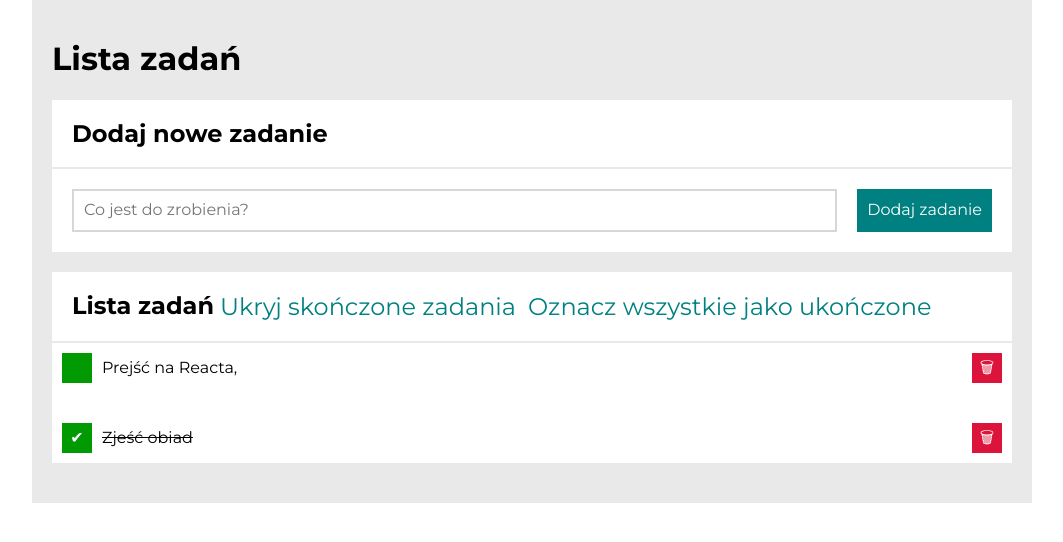
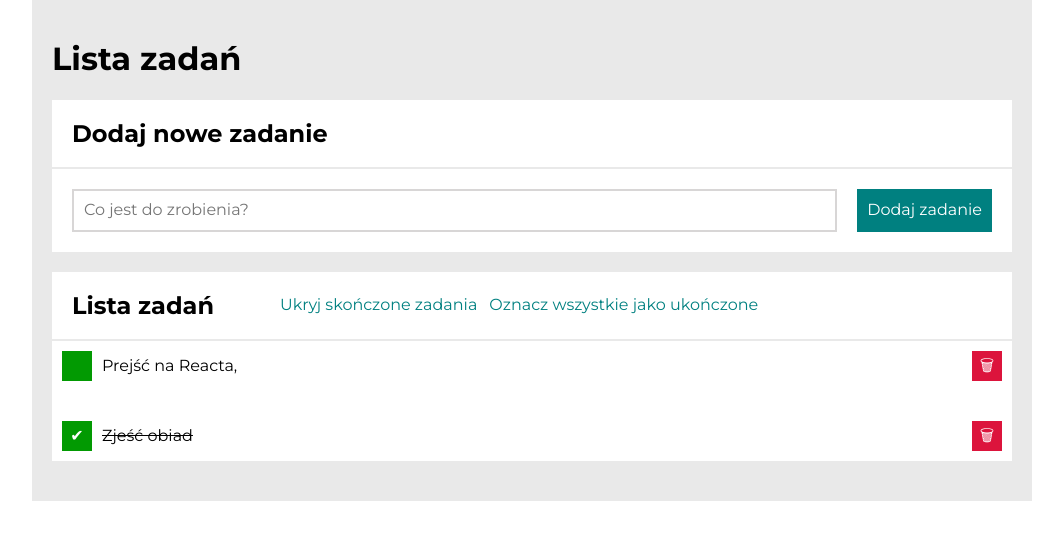
Before and after one commit to OrangeBlue342/To-do-list-react-4, a React (Create React App) app: page / in a window 1280 px wide. Shown: the top 542 px of the page, without its empty margins (108-1171 px from the left). Built offline with nearby package versions, Linux system fonts and the light colour scheme.

Commit message:
Buttons updated

```diff
--- a/src/Buttons/index.js
+++ b/src/Buttons/index.js
@@ -8,11 +8,11 @@ if (tasks.lenght === 0) {
 
     return (
         <div className="buttons">
-             <button onClick={togglehideDoneTasks} className="buttons_button">
+             <button onClick={togglehideDoneTasks} className="buttons_button1">
         {hideDoneTasks ? "Pokaż" : "Ukryj"} skończone zadania</button>
         <button
         onClick={() => setAllDone()}
-        className="buttons_button"
+        className="buttons_button2"
         disabled={tasks.every (({ done }) => done)}
         >
         Oznacz wszystkie jako ukończone
--- a/src/Buttons/style.css
+++ b/src/Buttons/style.css
@@ -1,15 +1,31 @@
 .buttons {
     display: flex;
-    justify-content: flex-end;
-    align-items: flex-end;
+    flex-direction: row;
+    justify-content: center;
+    align-items: center;
     flex-wrap: wrap;
 }
 
-.buttons_button {
+@media (max-width: 767px) {
+    .form {
+        grid-template-columns: 1fr;
+    }}
+
+.buttons_button1 {
     background-color: white;
     color: teal;
     border: none;
     transition: 1s;
+    margin: 0 0 0 60px;
+    font-size: medium;
+}
+
+.buttons_button2 {
+    background-color: white;
+    color: teal;
+    border: none;
+    transition: 1s;
+    font-size: medium;
 }
 
 .buttons_button:hover {
```
